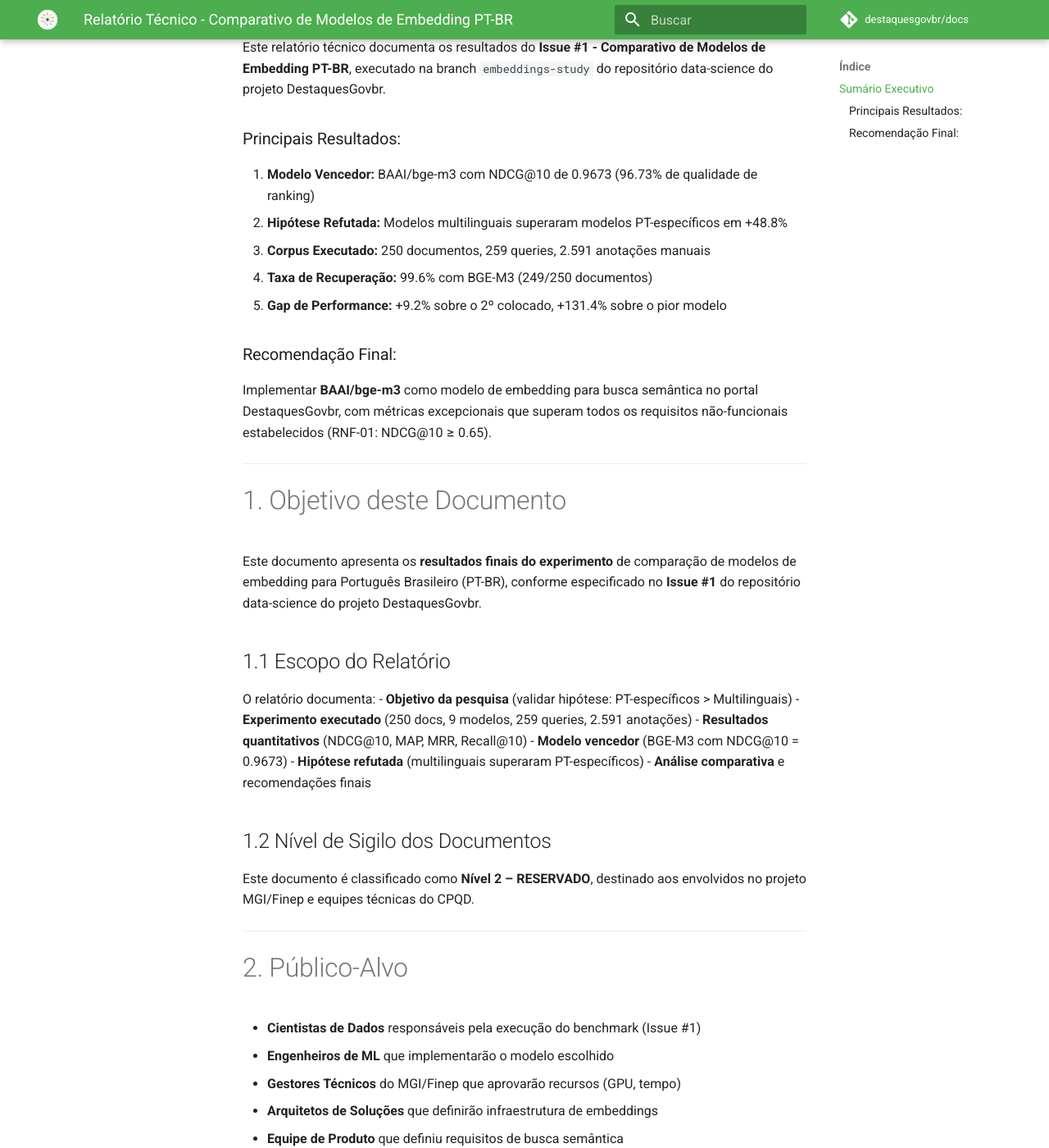
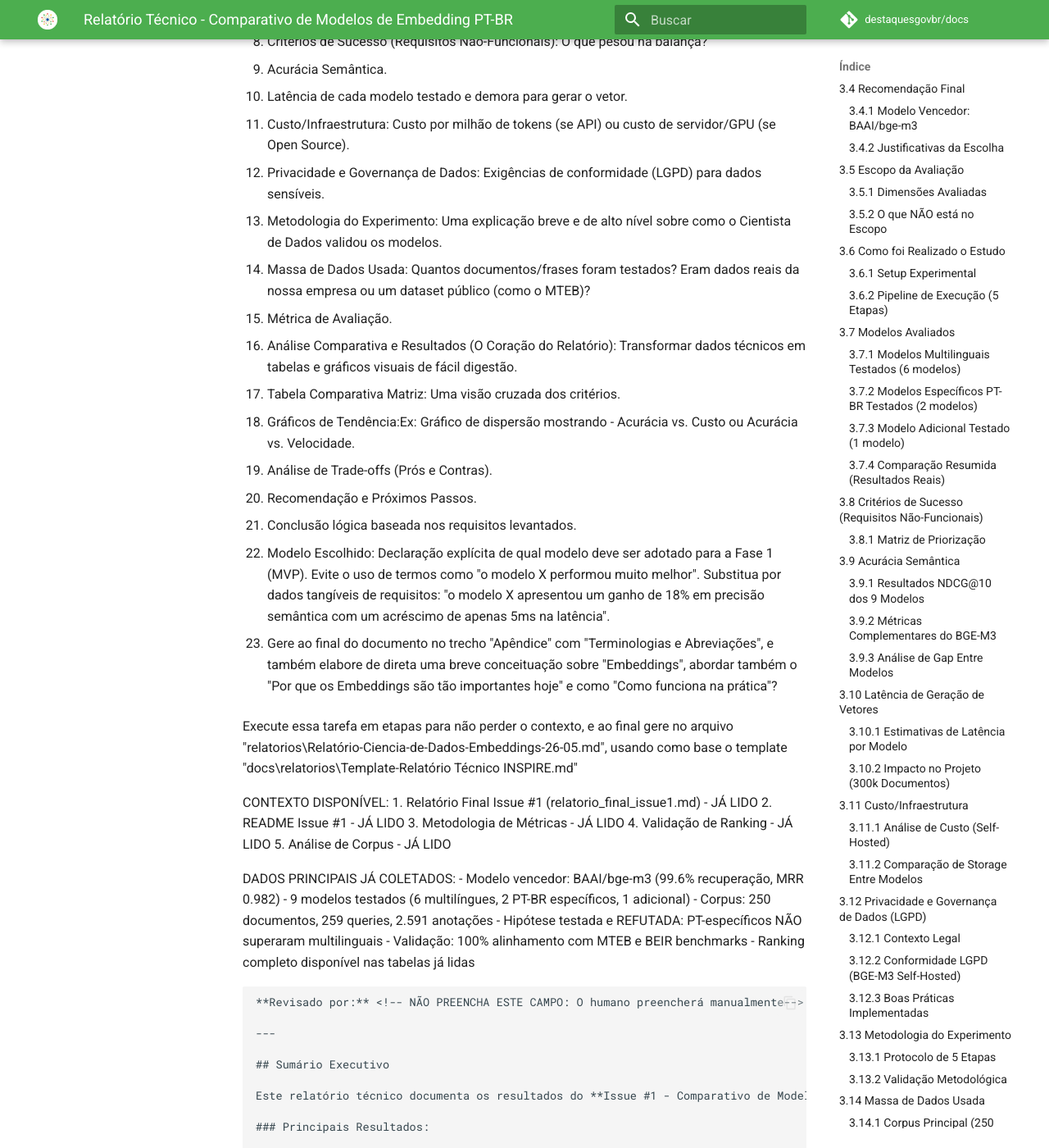
Before and after one commit to destaquesgovbr/docs, an MkDocs documentation site: the page built from docs/relatorios/Relatório-Ciencia-de-Dados-Embeddings-26-05.md, in a window 1280 px wide and 1400 px high, scrolled down 871 px. Shown: the whole window at 82% size. Built offline with MkDocs 1.6.1 and Material for MkDocs 9.7.7, drawn with Linux system fonts in a browser that asks for light colours; comment, search, counter and statistics services are not loaded; some of the changed text lies outside the part shown.

Commit message:
docs: atualiza formatação do prompt no relatório de embeddings
Ajusta formatação do prompt do usuário no cabeçalho do relatório
para melhor legibilidade (remove caixa de código, mantém texto direto).

Conteúdo do relatório permanece inalterado.

````diff
--- a/docs/relatorios/Relatório-Ciencia-de-Dados-Embeddings-26-05.md
+++ b/docs/relatorios/Relatório-Ciencia-de-Dados-Embeddings-26-05.md
@@ -5,10 +5,62 @@
 **Elaborado por:** Claude Sonnet 4.5 (Anthropic)
 
 **Prompt do Usuário:**
-```
-Você está atuando como analista de requisitos sênior, utilizando as melhores práticas de engenharia de requisitos.
-
-OBJETIVO: Gerar relatório técnico completo sobre o "Comparativo de Modelos de Embedding PT-BR" do Issue #1, com base nos documentos já lidos nesta sessão.
+
+Atuando como analista de requisitos, utilize as melhores práticas de engenharia de requisitos, para analisar as documentaçõe e codigos presentes na origem repositório "https://github.com/destaquesgovbr/data-science/tree/main/docs/01_issue1_embeddings" ,
+colete os resultados finais da execução do experimento do plano estabelecidorealizado
+sobre "Comparativo de Modelos de Embedding PT-BR" estabelecido no Issue #1 e
+gere um relatório técnico sobre o trabalho realizado sobre "Comparativo de Modelos de Embedding PT-BR" que foi utilizado como base de referencia de um sistema de portal de notícias do governo brasileiro, conforme contexto abaixo:
+
+1. Contexto de Negócio: Qual problema da empresa motivou essa pesquisa?
+
+2. Objetivo da Pesquisa: Avaliar a eficácia, custo e viabilidade dos principais modelos de embedding para o Português Brasileiro.
+
+3. Metodologia usada na pesquisa.
+
+4. Recomendação Final: Qual modelo foi o vencedor para o nosso cenário e o porquê.
+
+5. Escopo da Avaliação (O que foi testado). Utilize dados que foram prodizidos durantes os testes realizados.
+
+6. Como foi realizado o estudo feito pelo Cientista de Dados.
+
+7. Modelos Avaliados
+
+8. Critérios de Sucesso (Requisitos Não-Funcionais): O que pesou na balança?
+
+9. Acurácia Semântica.
+
+10. Latência de cada modelo testado e demora para gerar o vetor.
+
+11. Custo/Infraestrutura: Custo por milhão de tokens (se API) ou custo de servidor/GPU (se Open Source).
+
+12. Privacidade e Governança de Dados: Exigências de conformidade (LGPD) para dados sensíveis.
+
+13. Metodologia do Experimento: Uma explicação breve e de alto nível sobre como o Cientista de Dados validou os modelos.
+
+14. Massa de Dados Usada: Quantos documentos/frases foram testados? Eram dados reais da nossa empresa ou um dataset público (como o MTEB)?
+
+15. Métrica de Avaliação.
+
+16. Análise Comparativa e Resultados (O Coração do Relatório): Transformar dados técnicos em tabelas e gráficos visuais de fácil digestão.
+
+17. Tabela Comparativa Matriz: Uma visão cruzada dos critérios.
+
+18. Gráficos de Tendência:Ex: Gráfico de dispersão mostrando - Acurácia vs. Custo  ou Acurácia vs. Velocidade.
+
+19. Análise de Trade-offs (Prós e Contras).
+
+20. Recomendação e Próximos Passos.
+
+21. Conclusão lógica baseada nos requisitos levantados.
+
+22. Modelo Escolhido: Declaração explícita de qual modelo deve ser adotado para a Fase 1 (MVP). Evite o uso de termos como "o modelo X performou muito melhor". Substitua por dados tangíveis de requisitos: "o modelo X apresentou um ganho de 18% em precisão semântica com um acréscimo de apenas 5ms na latência".
+
+23. Gere ao final do documento no trecho "Apêndice" com "Terminologias e Abreviações",
+e também elabore de direta uma breve conceituação sobre "Embeddings", abordar também o "Por que os Embeddings são tão importantes hoje" e como "Como funciona na prática"?
+
+Execute essa tarefa em etapas para não perder o contexto, e ao final gere no arquivo  "relatorios\Relatório-Ciencia-de-Dados-Embeddings-26-05.md",
+usando como base o template "docs\relatorios\Template-Relatório Técnico INSPIRE.md"
+
 
 CONTEXTO DISPONÍVEL:
 1. Relatório Final Issue #1 (relatorio_final_issue1.md) - JÁ LIDO
````
